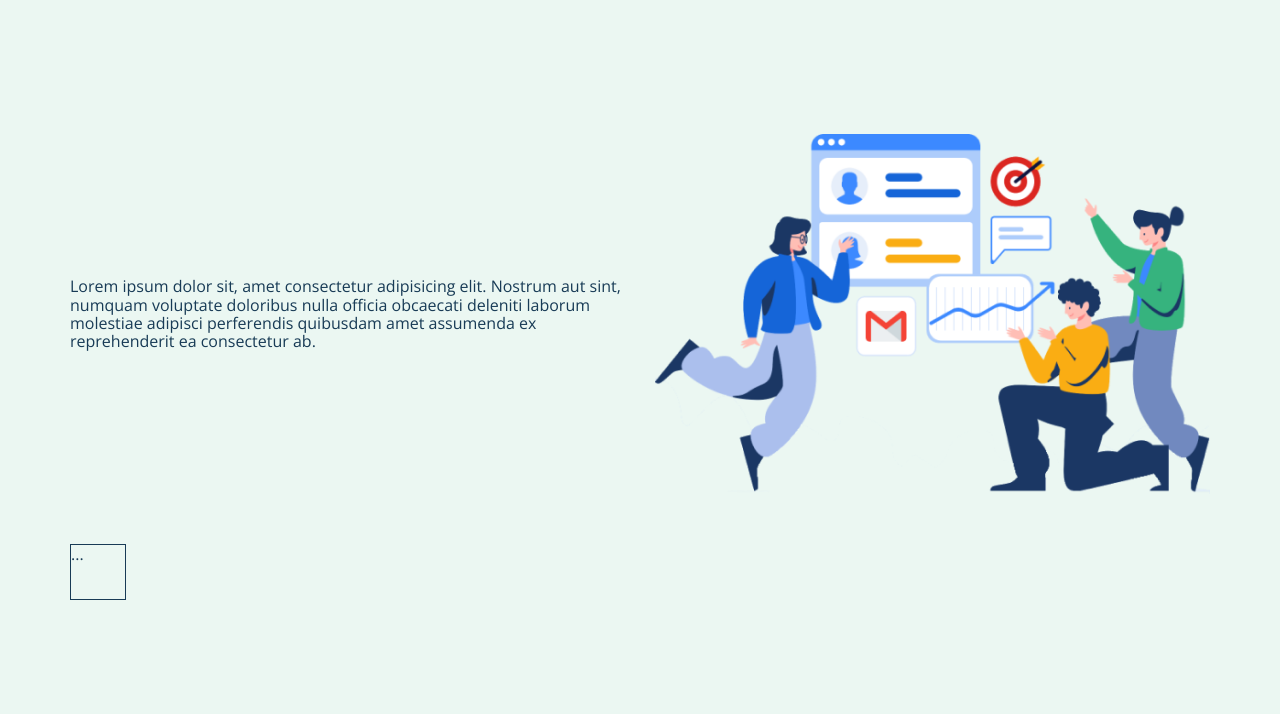
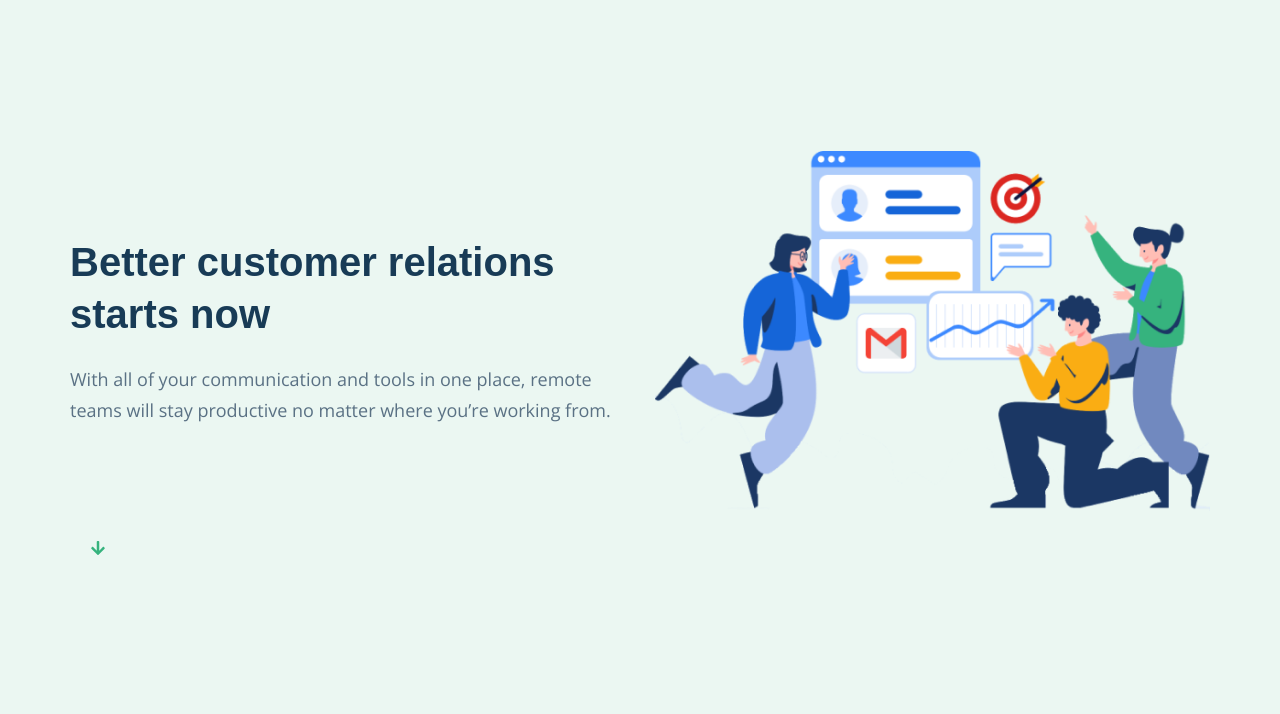
Before and after one commit to gldkru/ehya-sass, a plain HTML site: page index.html in a window 1280 px wide. Shown: the part 86-800 px from the top of the page. Drawn offline with nearby package versions, Linux system fonts and the light colour scheme; a web font is replaced by a local one.

Commit message:
feat(hero): responsive

```diff
--- a/index.html
+++ b/index.html
@@ -56,26 +56,31 @@
 			<div class="hero">
 				<div class="container">
 					<div class="row">
-						<div class="col-6">
-							<div class="hero__center">
+						<div class="col-lg-6">
+							<div class="hero__center hero__content">
 								<div class="hero-form">
-									Lorem ipsum dolor sit, amet consectetur adipisicing elit. Nostrum aut sint, numquam voluptate
-									doloribus
-									nulla
-									officia obcaecati deleniti laborum molestiae adipisci perferendis quibusdam amet assumenda ex
-									reprehenderit
-									ea
-									consectetur ab.
-								</div>
-
-								<div class="hero__scroll-down">
-									...
+									<div class="block-text">
+										<h1 class="block-text__title">Better customer
+											relations starts now</h1>
+										<p class="d-none d-md-block">With all of your communication and tools in one place, remote teams
+											will stay productive no
+											matter where you’re working from.</p>
+									</div>
 								</div>
 							</div>
 						</div>
-						<div class="col-6">
+						<div class="col-lg-6">
 							<div class="hero__center">
 								<img src="./images/CustomerDevelopment.png" class="hero-image" alt="">
+							</div>
+						</div>
+						<div class="col-12">
+							<div class="hero__scroll-down">
+								<svg width="14" height="15" viewBox="0 0 14 15" fill="none" xmlns="http://www.w3.org/2000/svg">
+									<path
+										d="M12.9062 5.96875C12.5938 5.65625 12.125 5.6875 11.8125 5.96875L8.25 9.75V0.75C8.25 0.34375 7.90625 0 7.5 0H6.5C6.0625 0 5.75 0.34375 5.75 0.75V9.75L2.15625 5.96875C1.84375 5.6875 1.375 5.65625 1.0625 5.96875L0.375 6.65625C0.09375 6.9375 0.09375 7.4375 0.375 7.71875L6.46875 13.7812C6.75 14.0938 7.21875 14.0938 7.53125 13.7812L13.5938 7.71875C13.875 7.4375 13.875 6.96875 13.5938 6.65625L12.9062 5.96875Z"
+										fill="currentColor" />
+								</svg>
 							</div>
 						</div>
 					</div>
--- a/styles/blocks/hero.css
+++ b/styles/blocks/hero.css
@@ -1,27 +1,67 @@
 .hero {
-	display: flex;
-	align-items: center;
-	background: #EBF7F2;
-	padding: 50px 0 calc(var(--header-height) + 50px);
-	height: calc(100vh - var(--header-height));
-	min-height: 680px;
+	background: #ebf7f2;
+	padding: 30px 0;
+	text-align: center;
 }
 
-.hero__center {
-	height: 100%;
-	display: flex;
-	align-items: center;
-	position: relative;
+.hero__content {
+	margin-bottom: 30px;
 }
 
 .hero__scroll-down {
-	position: absolute;
 	width: 56px;
 	height: 56px;
-	border: 1px solid;
-	bottom: calc(-56px - 50px);
+	display: flex;
+	align-items: center;
+	justify-content: center;
+	color: var(--primary);
+	margin-top: 16px;
+	margin-left: auto;
+	margin-right: auto;
 }
 
 .hero-image {
 	max-width: 100%;
 }
+
+@media screen and (min-width: 768px) {
+	.hero {
+		padding: 56px 0 30px;
+	}
+
+	.hero__content {
+		margin-bottom: 60px;
+	}
+
+	.hero__scroll-down {
+		margin-top: 24px;
+	}
+}
+
+@media screen and (min-width: 992px) {
+	.hero {
+		display: flex;
+		align-items: center;
+		padding: 50px 0;
+		height: calc(100vh - var(--header-height));
+		min-height: calc(680px - var(--header-height));
+		text-align: left;
+	}
+
+	.hero__content {
+		margin-bottom: 0px;
+	}
+
+	.hero__center {
+		width: 100%;
+		height: 100%;
+		display: flex;
+		align-items: center;
+		position: relative;
+	}
+
+	.hero__scroll-down {
+		margin-top: 10px;
+		margin-left: 0;
+	}
+}
```
